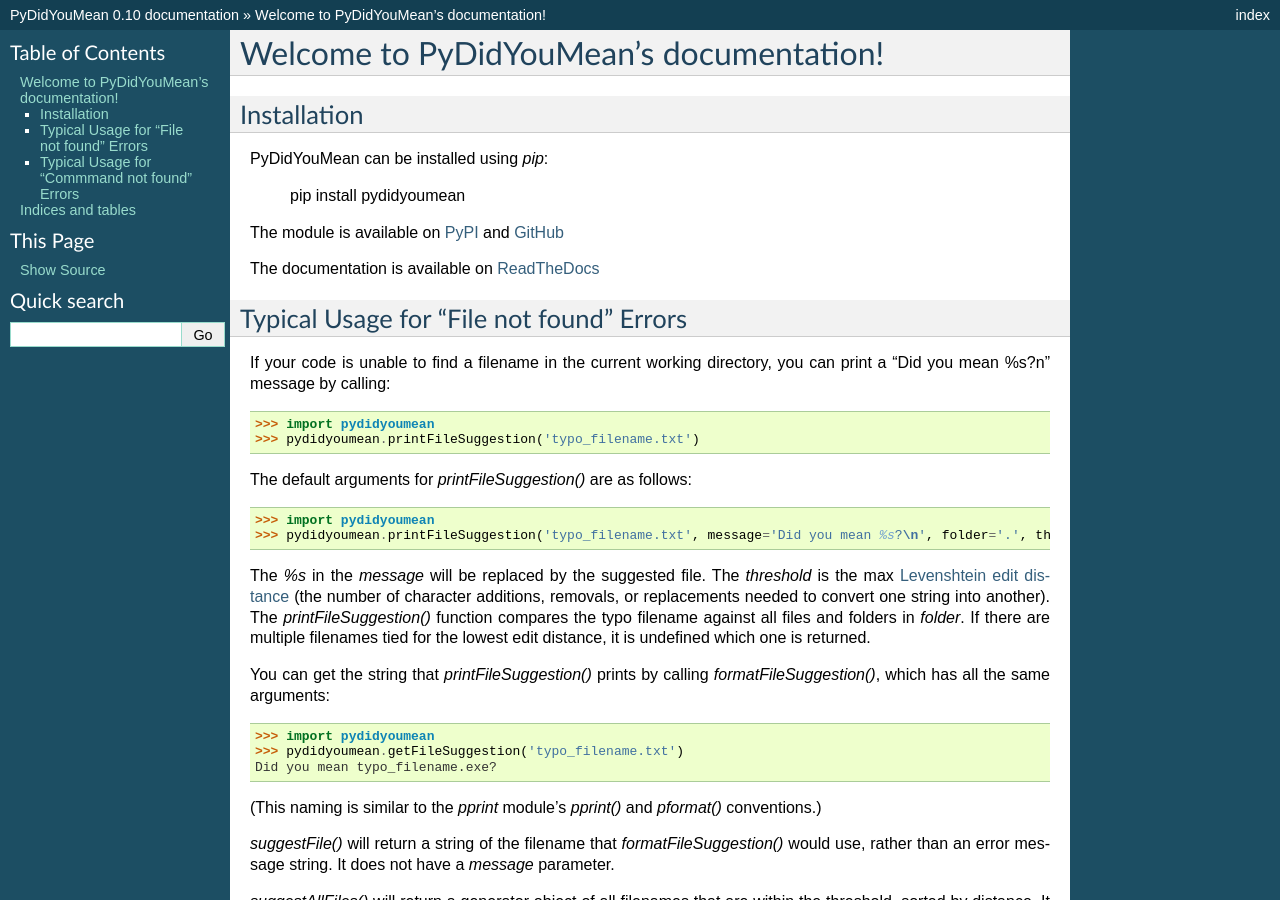
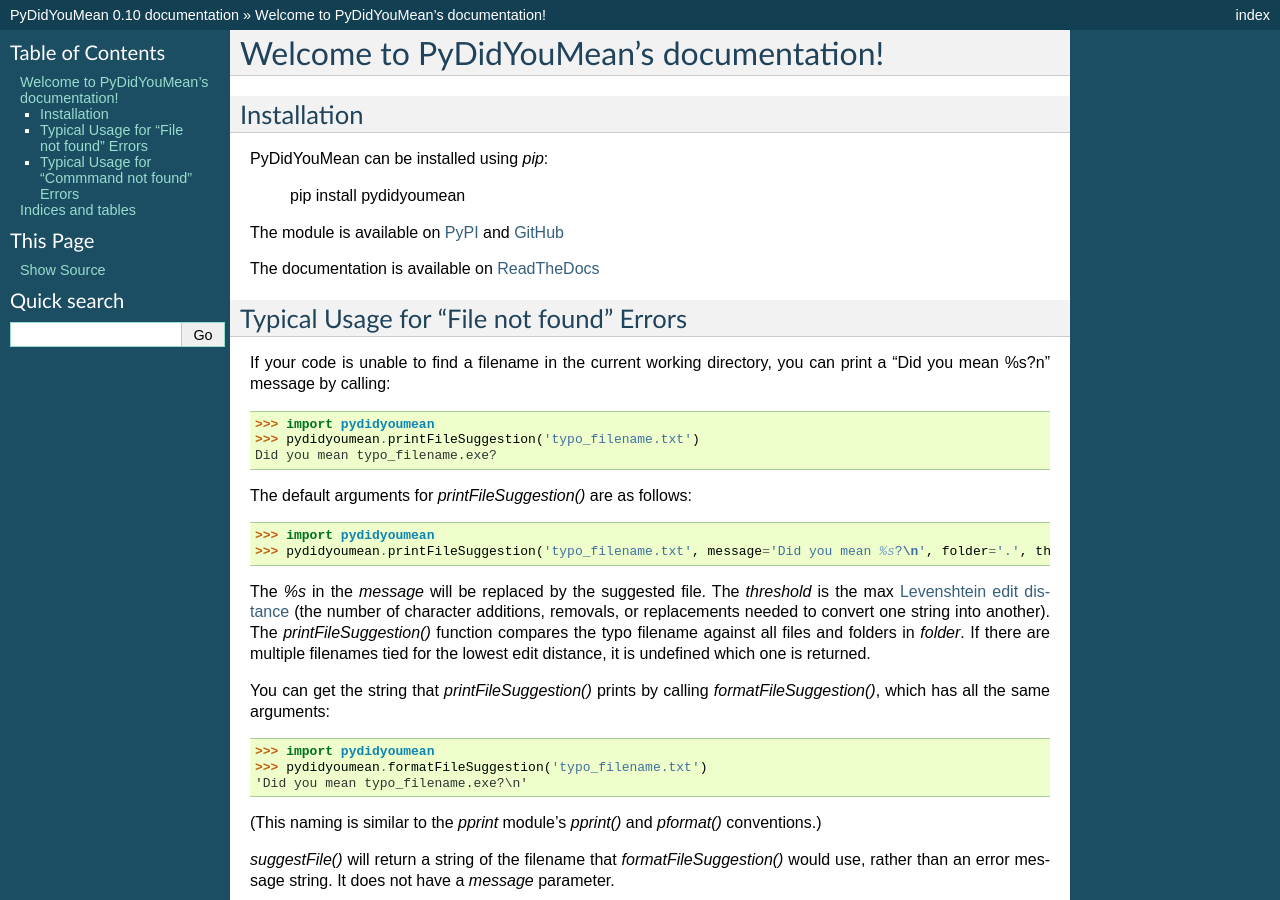
Before and after one commit to asweigart/pydidyoumean, a Sphinx documentation site: the page built from docs/index.rst, in a window 1280 px wide and 900 px high. Built offline with Sphinx 7.4.7, drawn with Linux system fonts in a browser that asks for light colours.

Commit message:
Corrected doc typo

```diff
--- a/docs/index.rst
+++ b/docs/index.rst
@@ -27,6 +27,7 @@ If your code is unable to find a filename in the current working directory, you
 
     >>> import pydidyoumean
     >>> pydidyoumean.printFileSuggestion('typo_filename.txt')
+    Did you mean typo_filename.exe?
 
 The default arguments for `printFileSuggestion()` are as follows:
 
@@ -42,8 +43,8 @@ You can get the string that `printFileSuggestion()` prints by calling `formatFil
 .. code:: python
 
     >>> import pydidyoumean
-    >>> pydidyoumean.getFileSuggestion('typo_filename.txt')
-    Did you mean typo_filename.exe?
+    >>> pydidyoumean.formatFileSuggestion('typo_filename.txt')
+    'Did you mean typo_filename.exe?\n'
 
 (This naming is similar to the `pprint` module's `pprint()` and `pformat()` conventions.)
 
```
